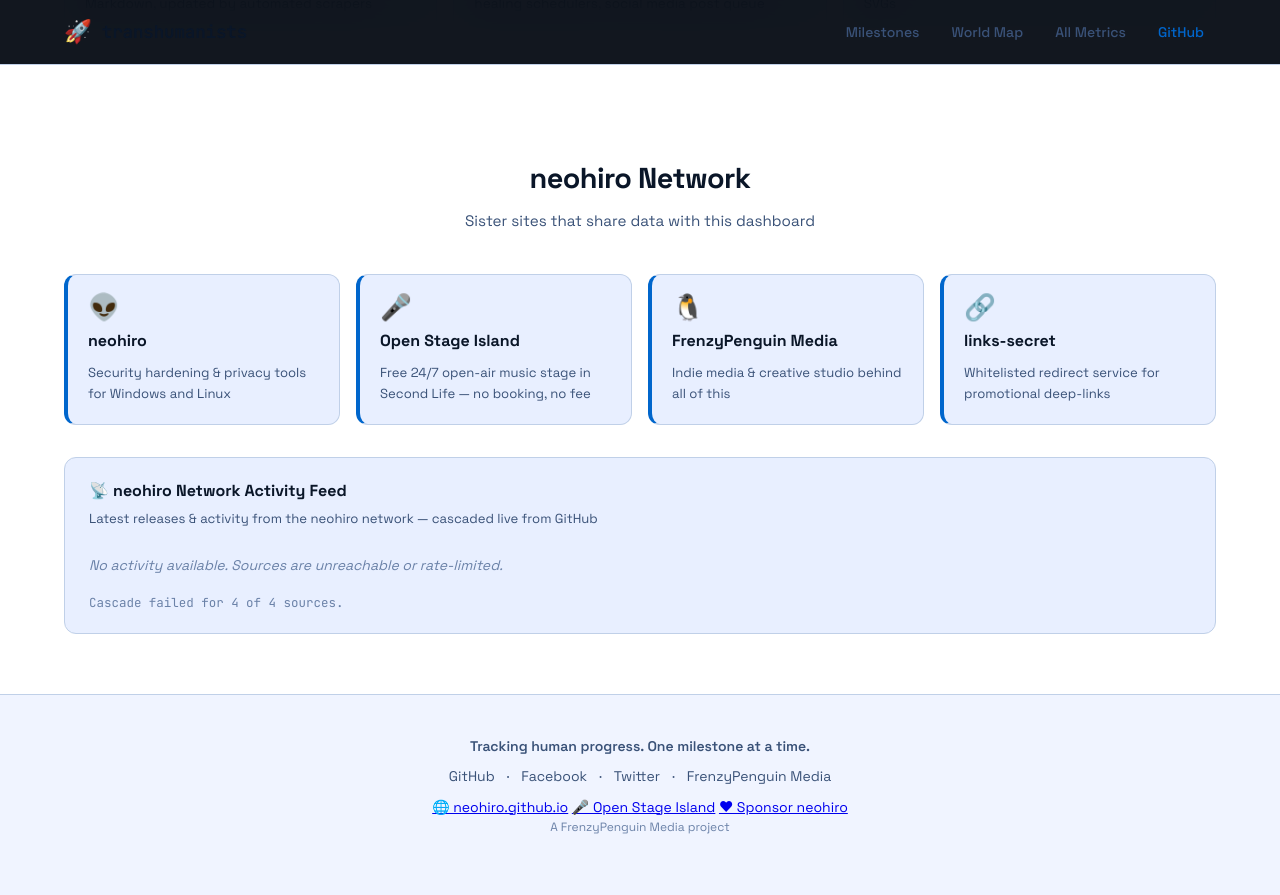
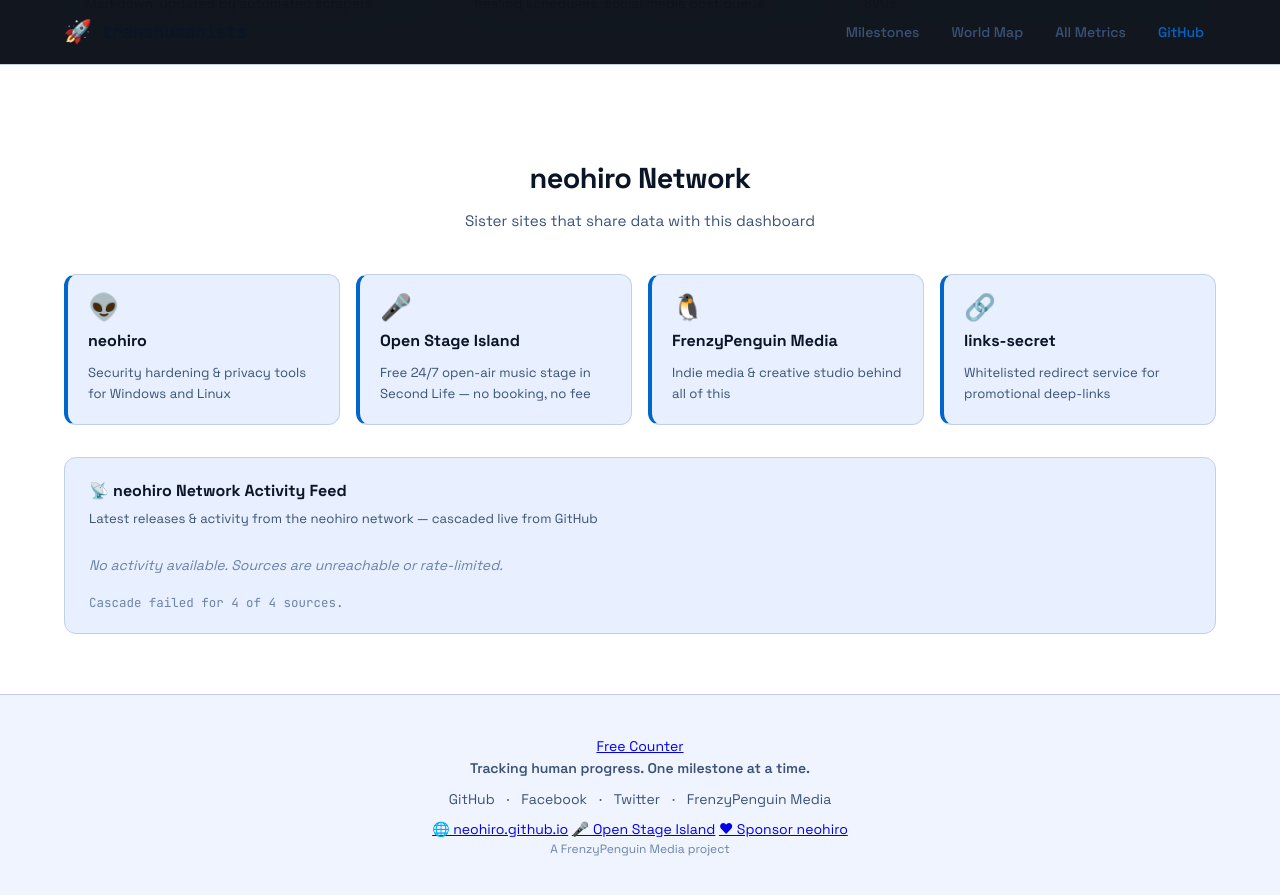
Before and after one commit to transhumanists/transhumanists.github.io, a Jekyll site: the page built from index.md, in a window 1280 px wide and 900 px high, scrolled down 2546 px. Shown: the top 895 px of the window. Built offline with Jekyll 4.4.1, drawn with Linux system fonts in a browser that asks for light colours; comment, search, counter and statistics services are not loaded.

Commit message:
Add freevisitorcounters counter widget to README and layout footer

```diff
--- a/_layouts/default.html
+++ b/_layouts/default.html
@@ -36,6 +36,10 @@
 
     <footer class="site-footer" role="contentinfo">
       <div class="container">
+        <div align="center">
+          <a href="http://www.freevisitorcounters.com">Free Counter</a>
+          <script type="text/javascript" src="https://www.freevisitorcounters.com/en/home/counter/1631176/t/1"></script>
+        </div>
         <p class="footer-tagline">Tracking human progress. One milestone at a time.</p>
         <p class="footer-links">
           <a href="https://github.com/transhumanists" target="_blank" rel="noopener">GitHub</a>
```
Also changed, not shown: README.md.
